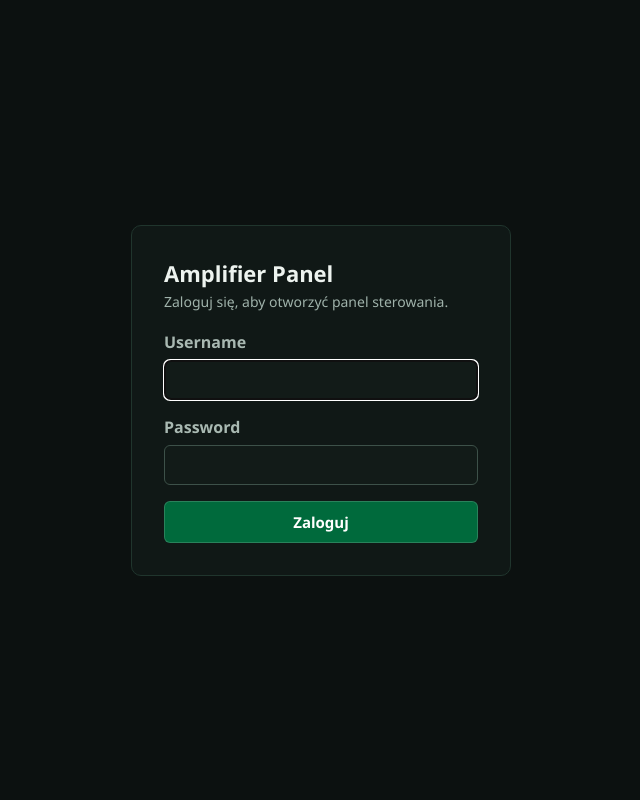
After one commit to hubertmakara77-pixel/Amplifier-Dashboard, a FastAPI app: template templates/login.html in a window 1280 px wide. The commit adds this page. Shown: the whole page, without its empty margins (319-959 px from the left). Run offline with FastAPI, Linux system fonts and the light colour scheme; the template is opened without the code that fills it, so the values that code supplies are empty; the visitor is signed in with stand-in values (Sample User, id 1).

Commit message:
Add logging page

```diff
--- a/config.py
+++ b/config.py
@@ -3,10 +3,14 @@ SERIAL_BAUDRATE = 9600
 
 DEVICE_NAME = "optical_amp_1"
 
+# Klucz do podpisywania ciasteczek sesji logowania.
+# W realnym wdrożeniu wygeneruj losowy, długi ciąg i trzymaj go poza kodem (np. zmienna środowiskowa).
+SESSION_SECRET_KEY = "zmien-ten-klucz-na-cos-losowego-i-dlugiego"
+
 INFLUX_ENABLED = True
 
 INFLUX_URL = "http://localhost:8086"
-INFLUX_TOKEN = "RAEkYikFlc8ZB-z9XxePKofc3Wd4EbYb9zJV6znfgzaLaOWudvadOEGjm4tGkDR_0MaBNvQpGltq0SBsECCRJA=="
+INFLUX_TOKEN = "my-super-token"
 INFLUX_ORG = "agh"
 INFLUX_BUCKET = "sensors"
 
--- a/main.py
+++ b/main.py
@@ -6,8 +6,10 @@ import snmp_service
 import fastapi
 import fastapi.staticfiles
 import fastapi.templating
+import fastapi.responses
 import pydantic
 import starlette.requests
+import starlette.middleware.sessions
 
 import config
 import influx_service
@@ -129,6 +131,35 @@ async def lifespan(app: fastapi.FastAPI):
 
 app = fastapi.FastAPI(lifespan=lifespan)
 
+PUBLIC_PATHS = {"/login"}
+
+
+@app.middleware("http")
+async def auth_guard(request: starlette.requests.Request, call_next):
+    path = request.url.path
+    logged_in = bool(request.session.get("username"))
+
+    if path.startswith("/static"):
+        return await call_next(request)
+
+    if path in PUBLIC_PATHS:
+        return await call_next(request)
+
+    if not logged_in:
+        if path.startswith("/api"):
+            return fastapi.responses.JSONResponse({"detail": "Not authenticated"}, status_code=401)
+        return fastapi.responses.RedirectResponse("/login")
+
+    return await call_next(request)
+
+
+app.add_middleware(
+    starlette.middleware.sessions.SessionMiddleware,
+    secret_key=config.SESSION_SECRET_KEY,
+    session_cookie="amp_session",
+)
+
+
 app.mount(
     "/static",
     fastapi.staticfiles.StaticFiles(directory="static"),
@@ -138,12 +169,52 @@ app.mount(
 templates = fastapi.templating.Jinja2Templates(directory="templates")
 
 
+@app.get("/login")
+def login_page(request: starlette.requests.Request):
+    if request.session.get("username"):
+        return fastapi.responses.RedirectResponse("/")
+
+    return templates.TemplateResponse(
+        request=request,
+        name="login.html",
+        context={"error": None}
+    )
+
+
+@app.post("/login")
+def login_submit(
+    request: starlette.requests.Request,
+    username: str = fastapi.Form(...),
+    password: str = fastapi.Form(...),
+):
+    user = find_access_user(username.strip())
+
+    if user is None or not user.get("active", True) or not state.verify_password(user, password):
+        return templates.TemplateResponse(
+            request=request,
+            name="login.html",
+            context={"error": "Nieprawidłowy login lub hasło"},
+            status_code=401,
+        )
+
+    request.session["username"] = user["username"]
+    request.session["role"] = user["role"]
+
+    return fastapi.responses.RedirectResponse("/", status_code=303)
+
+
+@app.get("/logout")
+def logout(request: starlette.requests.Request):
+    request.session.clear()
+    return fastapi.responses.RedirectResponse("/login")
+
+
 @app.get("/")
 def home(request: starlette.requests.Request):
     return templates.TemplateResponse(
         request=request,
         name="index.html",
-        context={}
+        context={"username": request.session.get("username")}
     )
 
 
--- a/requirements.txt
+++ b/requirements.txt
@@ -4,3 +4,5 @@ pyserial
 jinja2
 influxdb-client
 pysnmp
+itsdangerous
+python-multipart
--- a/state.py
+++ b/state.py
@@ -55,6 +55,14 @@ def hash_password(password: str, salt: str | None = None) -> tuple[str, str]:
 
 
 DEFAULT_ACCESS_USERS[0]["password_hash"], DEFAULT_ACCESS_USERS[0]["password_salt"] = hash_password("admin")
+
+
+def verify_password(user: dict, password: str) -> bool:
+    if not user.get("password_hash") or not user.get("password_salt"):
+        return False
+
+    expected_hash, _ = hash_password(password, salt=user["password_salt"])
+    return secrets.compare_digest(expected_hash, user["password_hash"])
 
 
 def load_persisted_state() -> dict:
--- a/templates/index.html
+++ b/templates/index.html
@@ -37,6 +37,11 @@
                     <span class="nav-group-title">Configuration</span>
                     <button type="button" class="nav-link" data-tab="snmp-settings" data-title="SNMP Settings">SNMP
                         Configuration</button>
+                </div>
+                <div class="nav-group">
+                    <span class="nav-group-title">Session</span>
+                    <div class="nav-link" style="cursor: default;">Zalogowano jako: <strong>{{ username }}</strong></div>
+                    <a href="/logout" class="nav-link" style="display:block; text-decoration:none;">Wyloguj</a>
                 </div>
             </nav>
         </aside>
--- /dev/null
+++ b/templates/login.html
@@ -0,0 +1,94 @@
+<!DOCTYPE html>
+<html lang="en">
+
+<head>
+    <meta charset="UTF-8">
+    <meta name="viewport" content="width=device-width, initial-scale=1.0">
+    <title>Login - Amplifier Panel</title>
+    <link rel="stylesheet" href="/static/css/style.css">
+    <style>
+        .login-wrap {
+            min-height: 100vh;
+            display: flex;
+            align-items: center;
+            justify-content: center;
+            background: #0c1110;
+        }
+
+        .login-card {
+            width: min(90%, 380px);
+            background: #101816;
+            border: 1px solid #20352d;
+            border-radius: 10px;
+            padding: 32px;
+        }
+
+        .login-card h1 {
+            font-size: 22px;
+            margin-bottom: 4px;
+        }
+
+        .login-card p.subtitle {
+            color: #9fb2aa;
+            margin-bottom: 20px;
+            font-size: 14px;
+        }
+
+        .login-card .form-field {
+            margin-bottom: 16px;
+        }
+
+        .login-card button {
+            width: 100%;
+            padding: 10px;
+            background: rgb(0, 106, 60);
+            color: #ffffff;
+            border: 1px solid rgba(255, 255, 255, 0.16);
+            border-radius: 6px;
+            cursor: pointer;
+            font-weight: 650;
+            font-size: 15px;
+        }
+
+        .login-card button:hover {
+            background: #087a49;
+        }
+
+        .login-error {
+            background: rgba(255, 100, 100, 0.12);
+            border: 1px solid rgba(255, 100, 100, 0.4);
+            color: #ff8f8f;
+            padding: 10px 12px;
+            border-radius: 6px;
+            margin-bottom: 16px;
+            font-size: 14px;
+        }
+    </style>
+</head>
+
+<body>
+    <div class="login-wrap">
+        <div class="login-card">
+            <h1>Amplifier Panel</h1>
+            <p class="subtitle">Zaloguj się, aby otworzyć panel sterowania.</p>
+
+            {% if error %}
+            <div class="login-error">{{ error }}</div>
+            {% endif %}
+
+            <form method="post" action="/login">
+                <div class="form-field">
+                    <label for="username">Username</label>
+                    <input type="text" id="username" name="username" autocomplete="username" required autofocus>
+                </div>
+                <div class="form-field">
+                    <label for="password">Password</label>
+                    <input type="password" id="password" name="password" autocomplete="current-password" required>
+                </div>
+                <button type="submit">Zaloguj</button>
+            </form>
+        </div>
+    </div>
+</body>
+
+</html>
```
